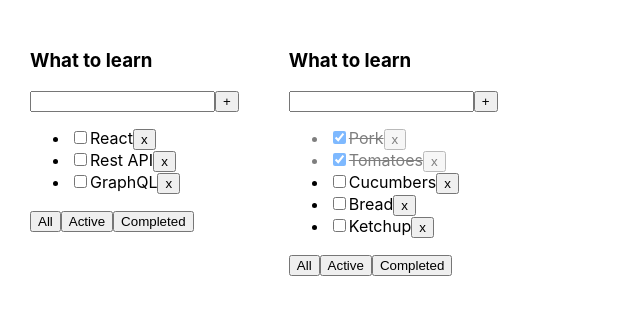
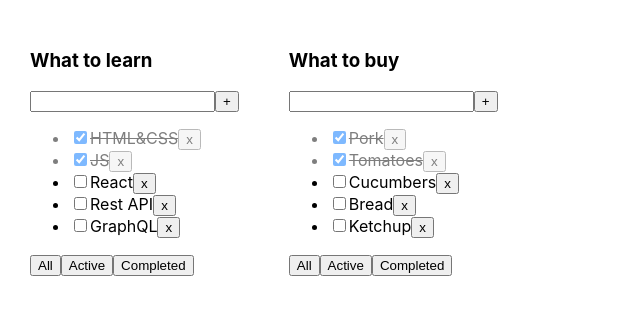
Before and after one commit to vituchini/trello, a React (Create React App) app: page / in a window 1280 px wide. Shown: the top 314 px of the page, without its empty margins (0-640 px from the left). Built offline with nearby package versions, Linux system fonts and the light colour scheme.

Commit message:
feat: filter works for two todolists

```diff
--- a/src/App.tsx
+++ b/src/App.tsx
@@ -16,7 +16,7 @@
     let todolistID2 = v1();
 
     let [todolists, setTodolists] = useState<Array<TodolistsType>>([
-        {id: todolistID1, title: 'What to learn', filter: 'active'},
+        {id: todolistID1, title: 'What to learn', filter: 'all'},
         {id: todolistID2, title: 'What to buy', filter: 'all'},
     ])
 
@@ -42,8 +42,9 @@
         // setTasks(filteredTasks)
     }
 
-    function changeFilter(value: FilterValuesType) {
+    function changeFilter(todolistID: string, value: FilterValuesType) {
         // setFilter(value)
+        setTodolists(todolists.map(filtered => filtered.id === todolistID ? {...filtered, filter: value} : filtered))
     }
 
     function addTask(title: string) {
--- a/src/Todolist.tsx
+++ b/src/Todolist.tsx
@@ -14,7 +14,7 @@
     title: string
     tasks: Array<TasksType>
     removeTask: (id: string) => void
-    changeFilter: (value: FilterValuesType) => void
+    changeFilter: (todolistID: string, value: FilterValuesType) => void
     addTask: (title: string) => void
     changeStatus: (tId: string, taskIsDone: boolean) => void
 }
@@ -23,7 +23,7 @@
     const [error, setError] = useState('')
 
     const changeFilterHandler = (value: FilterValuesType) => {
-        props.changeFilter(value)
+        props.changeFilter(props.todolistID, value)
     }
 
     const addTaskHandler = () => {
@@ -38,7 +38,7 @@
 
     return (
         <div>
-            <Header title={'What to learn'}/>
+            <Header title={props.title}/>
             <div>
                 <input className={error ? 'error' : ''} value={title}
                        onChange={(e) => {
```
